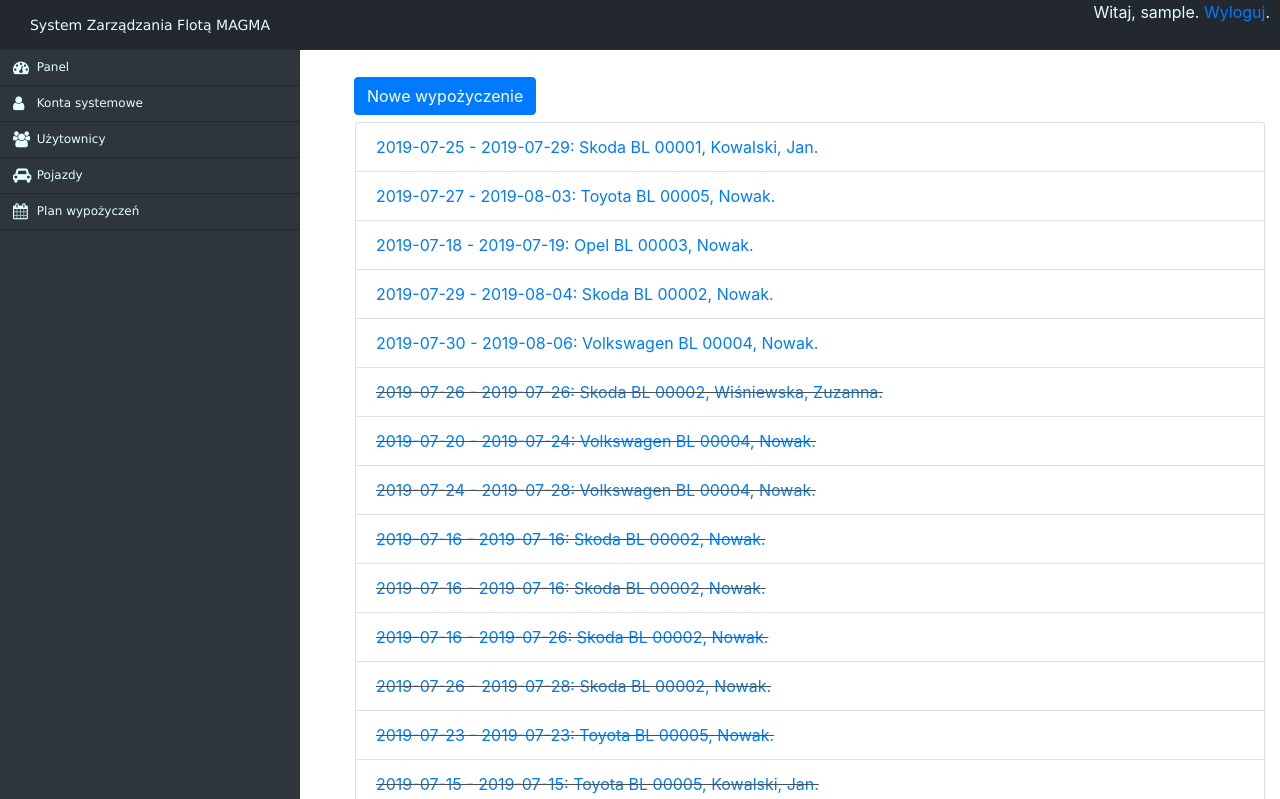
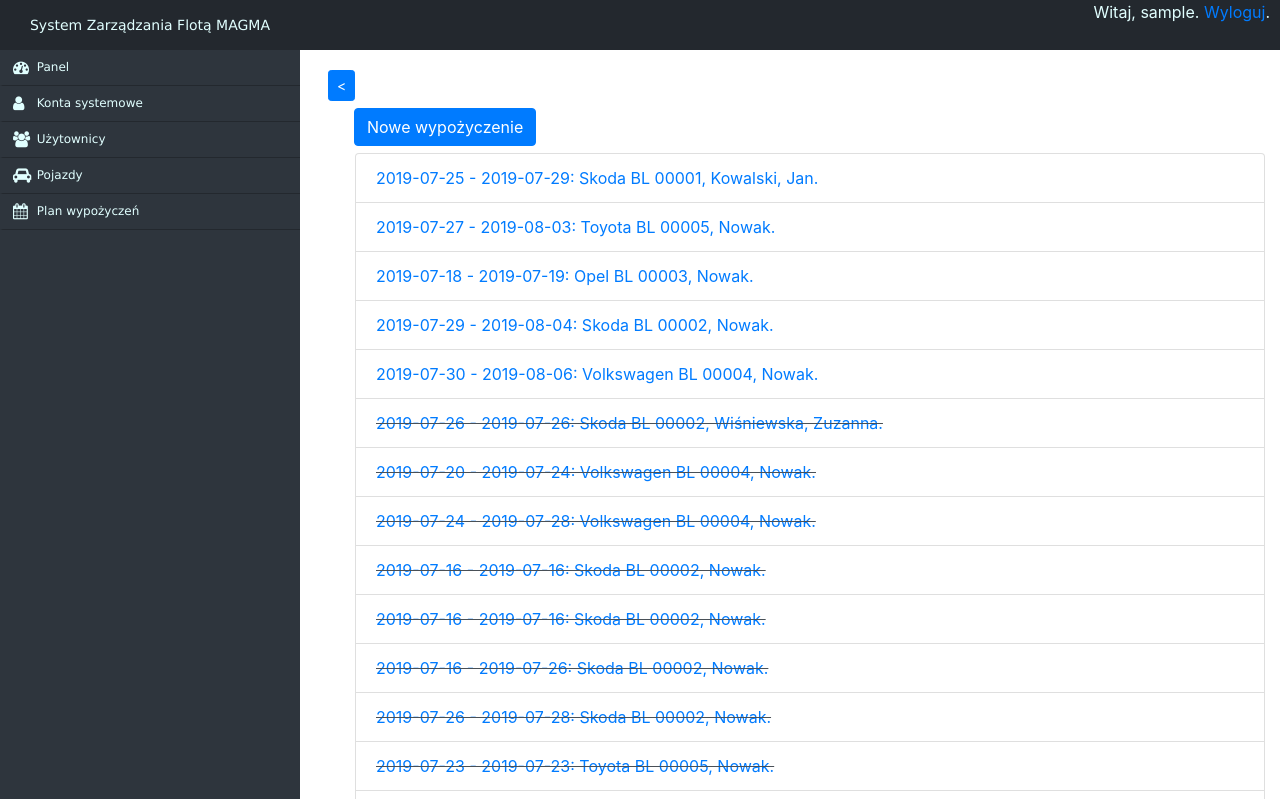
Before and after one commit to Delor4/Fleet_mng, a Django app: page /rent/ in a window 1280 px wide. Shown: the top 799 px of the page. Run offline with Django 3.2, Linux system fonts and the light colour scheme; the visitor is signed in with stand-in values (Sample User, id 1); data comes from the database, SQL or seed files in the repository; parts of the project's set-up code (start-up, migrations or seed data) failed here and were passed over; some libraries are stand-ins or nearby versions.

Commit message:
rent list - back link

```diff
--- a/fleet_mng/templates/fleet_mng/rents.html
+++ b/fleet_mng/templates/fleet_mng/rents.html
@@ -1,6 +1,7 @@
 {# Wyświetlenie listy wypożyczeń #}
 {% extends "fleet_mng/_base.html" %}
 {% block content %}
+<a href="{% url 'fleet_mng:week' %}"><button class="btn btn-primary btn-sm" type="button"><</button></a><br>
 {% if perms.fleet_mng.add_rent %}
 <a href="{% url 'fleet_mng:rent_form' %}" class="btn">
   <button class="btn btn-primary btn-xs" type="button">Nowe wypożyczenie</button>
```
